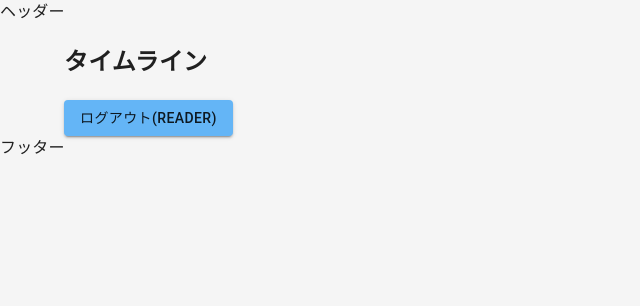
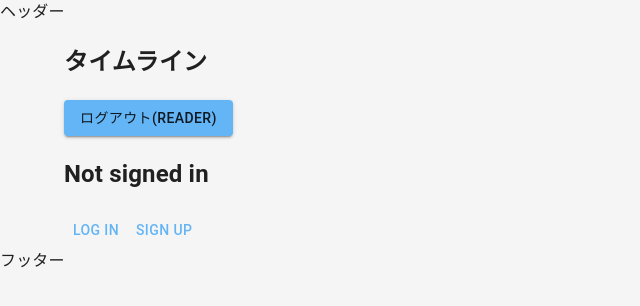
Before and after one commit to Makotty/E-Code_front, a React (Vite) app: page /timeline in a window 1280 px wide. Shown: the top 306 px of the page, without its empty margins (0-640 px from the left). Built offline with nearby package versions, Linux system fonts and the light colour scheme; no server answers; sample sign-in values are in the browser's storage; what axios-case-converter would draw is missing.

Commit message:
TimeLineにCorder用のログインログアウト、サインアップのボタンを追加

```diff
--- a/src/pages/TimeLine.tsx
+++ b/src/pages/TimeLine.tsx
@@ -1,25 +1,34 @@
 // React
-import { useState } from 'react'
+import { memo, useState } from 'react'
 import type { VFC } from 'react'
 
 // React Router
-import { Navigate, useNavigate } from 'react-router-dom'
+import { Link, Navigate, useNavigate } from 'react-router-dom'
 
 // MUI
 import { Button } from '@mui/material'
+
+// Js-Cookies
+import Cookies from 'js-cookie'
 
 // Firebase
 import { AuthError, signOut } from 'firebase/auth'
 
 // Contexts
+import { useAuthContext } from '@contexts/AuthContext'
 import { useOAuthContext } from '@contexts/OAuthContext'
 
 // Components
 import BaseLayout from '@components/BaseLayout'
 
+// Lib
+import { corderLogOut } from '@lib/api/auth'
+
 import auth from '../firebase'
 
 const TimeLine: VFC = () => {
+  const { loading, isSignedIn, setIsSignedIn, corderCurrentUser } =
+    useAuthContext()
   const { oAuthCurrentUser } = useOAuthContext()
   const navigate = useNavigate()
   const [errorMessage, setErrorMessage] = useState('')
@@ -41,6 +50,50 @@ const TimeLine: VFC = () => {
     return <Navigate to="/" />
   }
 
+  const handleCorderSignOut = async () => {
+    try {
+      const res = await corderLogOut()
+
+      if (res.data.success === true) {
+        // ログアウト出来たらCookieを削除
+        Cookies.remove('_access_token')
+        Cookies.remove('_client')
+        Cookies.remove('_uid')
+
+        setIsSignedIn(false)
+
+        navigate('/corder_login')
+
+        console.log('ログアウトできました')
+      } else {
+        console.log('ログアウトに失敗しました')
+      }
+    } catch (error) {
+      console.log(error)
+    }
+  }
+
+  const CorderAuthButtons = memo(() => {
+    // 認証完了後はサインアウト用のボタンを表示
+    // 未認証時は認証用のボタンを表示
+    if (!loading) {
+      if (isSignedIn) {
+        return <Button onClick={handleCorderSignOut}>Log Out</Button>
+      }
+      return (
+        <>
+          <Button component={Link} to="/corder_login">
+            Log In
+          </Button>
+          <Button component={Link} to="/corder_signup">
+            Sign Up
+          </Button>
+        </>
+      )
+    }
+    return null
+  })
+
   return (
     <BaseLayout>
       <h2>タイムライン</h2>
@@ -48,6 +101,16 @@ const TimeLine: VFC = () => {
       <Button variant="contained" onClick={handleReaderLogout}>
         ログアウト(Reader)
       </Button>
+
+      {isSignedIn && corderCurrentUser ? (
+        <>
+          <h2>Email: {corderCurrentUser?.email}</h2>
+          <h2>Name: {corderCurrentUser?.name}</h2>
+        </>
+      ) : (
+        <h2>Not signed in</h2>
+      )}
+      <CorderAuthButtons />
     </BaseLayout>
   )
 }
```
